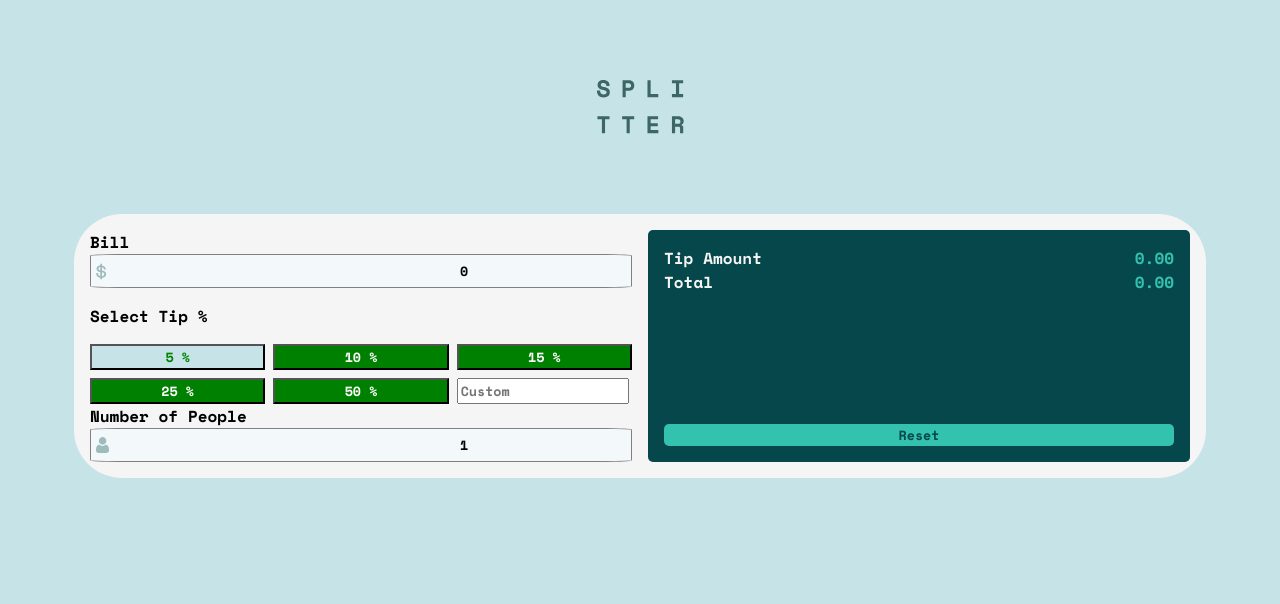
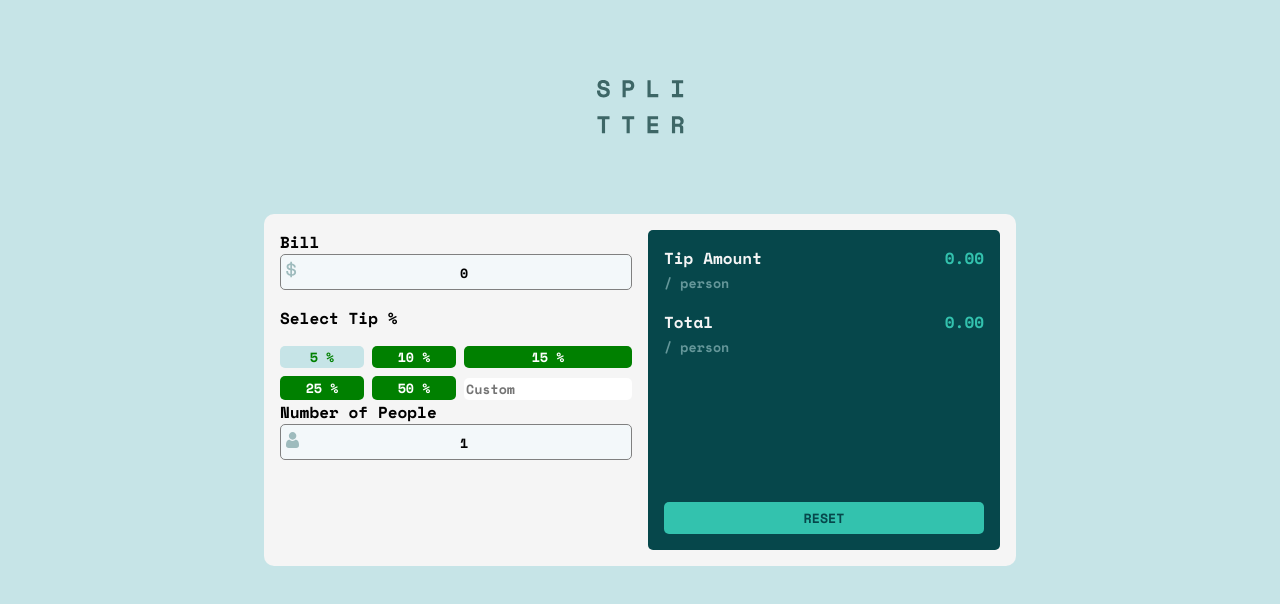
Before and after one commit to DaranDachte/Calculator, a React (Vite) app in the folder Calculator/: page / in a window 1280 px wide. Shown: the top 604 px of the page. Built offline with nearby package versions, Linux system fonts and the light colour scheme.

Commit message:
some design

```diff
--- a/Calculator/src/components/CustomInput/CustomInput.style.css
+++ b/Calculator/src/components/CustomInput/CustomInput.style.css
@@ -0,0 +1,5 @@
+.customInput {
+  border-radius: 5px;
+  border: none;
+  outline: none;
+}
--- a/Calculator/src/components/CustomInput/CustomInput.tsx
+++ b/Calculator/src/components/CustomInput/CustomInput.tsx
@@ -18,6 +18,7 @@ export const CustomInput: React.FunctionComponent<Props> = ({
   return (
     <label>
       <input
+        className="customInput"
         type="number"
         value={value ? value.toString() : ""}
         placeholder={placeholder}
--- a/Calculator/src/components/GreenDisplay/GreenDisplay.style.css
+++ b/Calculator/src/components/GreenDisplay/GreenDisplay.style.css
@@ -25,4 +25,17 @@
   color: #06474b;
   border: none;
   border-radius: 5px;
+  height: 2rem;
 }
+
+.buttonReset_active {
+  background-color: #65979a;
+}
+
+.tipAmount {
+  margin-bottom: 1rem;
+}
+
+.small {
+  color: #65979a;
+}
--- a/Calculator/src/components/GreenDisplay/GreenDisplay.tsx
+++ b/Calculator/src/components/GreenDisplay/GreenDisplay.tsx
@@ -5,21 +5,34 @@ type Props = {
   totalCounter: string;
   personTipCounter: string;
   onReset: () => void;
+  active: boolean;
 };
 
 export const GreenDisplay: React.FunctionComponent<Props> = ({
   onReset,
   totalCounter,
   personTipCounter,
+  active,
 }) => {
+  const classNames = ["buttonReset"];
+  if (active) {
+    classNames.push("buttonReset_active");
+  }
   return (
     <div className="greenDisplay">
       <div>
-        <DisplayWiever title={"Tip Amount"} value={personTipCounter} />
-        <DisplayWiever title={"Total"} value={totalCounter} />
+        <div className="tipAmount">
+          <DisplayWiever title={"Tip Amount"} value={personTipCounter} />
+
+          <small className="small">/ person</small>
+        </div>
+        <div>
+          <DisplayWiever title={"Total"} value={totalCounter} />
+          <small className="small">/ person</small>
+        </div>
       </div>
-      <button className="buttonReset" onClick={onReset}>
-        Reset
+      <button className={classNames.join(" ")} onClick={onReset}>
+        RESET
       </button>
     </div>
   );
--- a/Calculator/src/components/InputNumber/InputNumber.style.css
+++ b/Calculator/src/components/InputNumber/InputNumber.style.css
@@ -14,7 +14,7 @@
   justify-content: space-between;
   align-items: center;
   border: 1px grey solid;
-  border-radius: 5%;
+  border-radius: 5px;
   background: hsl(197.14deg 41.18% 96.67%);
   padding: 5px;
 }
--- a/Calculator/src/components/InputNumber/InputNumber.tsx
+++ b/Calculator/src/components/InputNumber/InputNumber.tsx
@@ -25,8 +25,14 @@ export const InputNumber: React.FunctionComponent<InputNumberType> = ({
       <span>{title}</span>
       {showError && value === 0 && <small className="zero">Cant be Zero</small>}
       <div className="inputNumber_wrapper">
-        {icon}
-        <input type="number" value={value.toString()} onInput={SubmitHandler} />
+        <div>{icon}</div>
+        <div>
+          <input
+            type="number"
+            value={value.toString()}
+            onInput={SubmitHandler}
+          />
+        </div>
       </div>
     </label>
   );
--- a/Calculator/src/components/TipButton/TipButton.style.css
+++ b/Calculator/src/components/TipButton/TipButton.style.css
@@ -1,6 +1,8 @@
 .tipButton {
   background-color: green;
   color: white;
+  border-radius: 5px;
+  border: none;
 }
 
 .tipButton:hover,
--- a/Calculator/src/components/Wrapper/Wrapper.style.css
+++ b/Calculator/src/components/Wrapper/Wrapper.style.css
@@ -10,8 +10,9 @@ input::-webkit-inner-spin-button {
   grid-template-columns: repeat(2, 1fr);
   margin: auto;
   background-color: whitesmoke;
-  width: 1100px;
-  border-radius: 3rem;
+  width: 45rem;
+  height: 20rem;
+  border-radius: 10px;
   padding: 1rem;
 }
 
```
